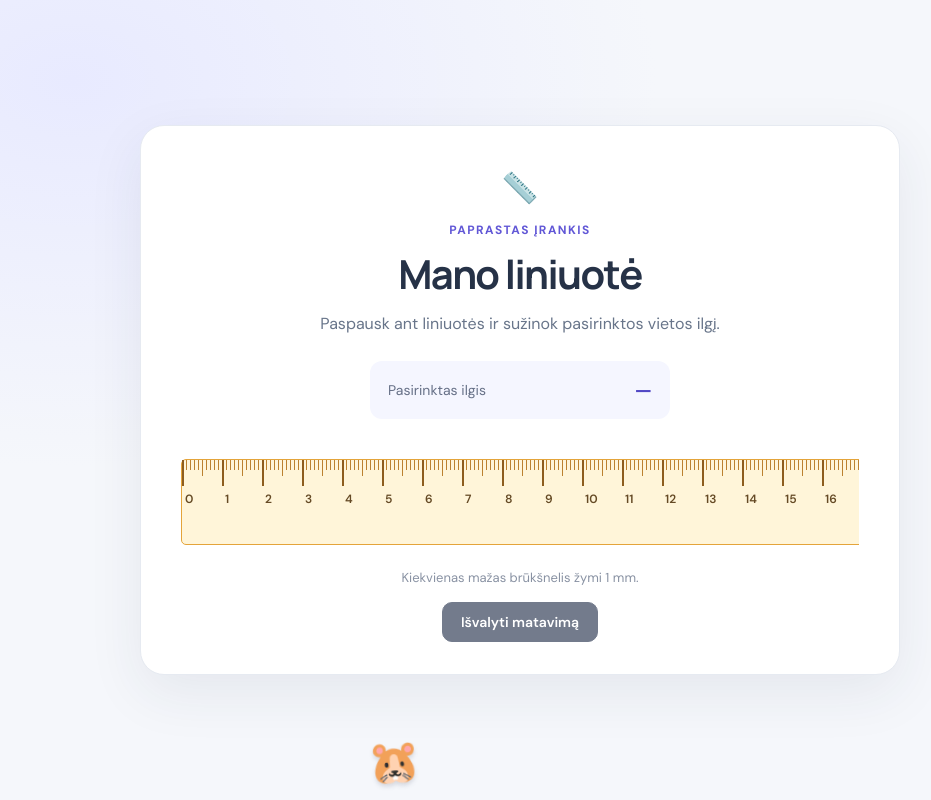
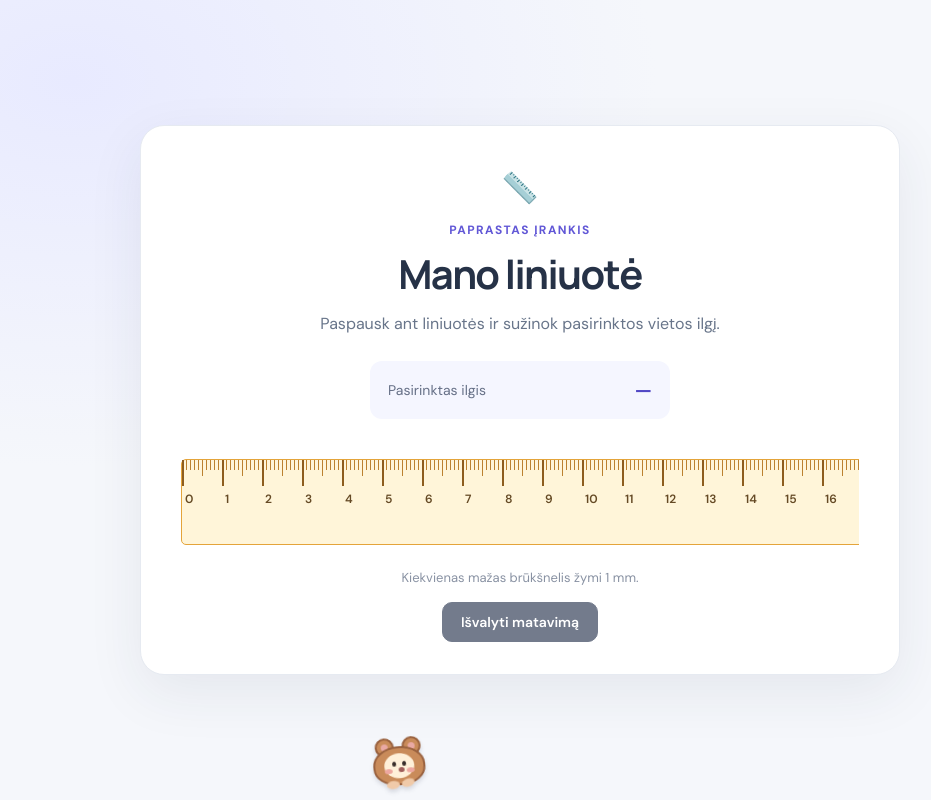
Before and after one commit to neringaraisuotyte-dotcom/mano-liniuote, a React (Vite) app: page / in a window 1280 px wide. Shown: the whole page, without its empty margins (120-1051 px from the left). Built offline with nearby package versions, Linux system fonts and the light colour scheme.

Commit message:
Dar kazkas

```diff
--- a/src/App.jsx
+++ b/src/App.jsx
@@ -76,7 +76,20 @@ function App() {
         </button>
       </section>
       <div className="hamster-runner" aria-hidden="true">
-        <span className="hamster">🐹</span>
+        <span className="hamster">
+          <span className="hamster-ear hamster-ear-left" />
+          <span className="hamster-ear hamster-ear-right" />
+          <span className="hamster-body">
+            <span className="hamster-face" />
+            <span className="hamster-eye hamster-eye-left" />
+            <span className="hamster-eye hamster-eye-right" />
+            <span className="hamster-cheek hamster-cheek-left" />
+            <span className="hamster-cheek hamster-cheek-right" />
+            <span className="hamster-nose" />
+          </span>
+          <span className="hamster-paw hamster-paw-left" />
+          <span className="hamster-paw hamster-paw-right" />
+        </span>
       </div>
     </main>
   )
--- a/src/style.css
+++ b/src/style.css
@@ -103,10 +103,75 @@ h1 { margin: 0; font-family: 'Manrope', sans-serif; font-size: clamp(30px, 6vw,
   animation: hamster-cross-screen 14s linear infinite;
 }
 .hamster {
+  position: relative;
   display: block;
-  font-size: 42px;
+  width: 62px;
+  height: 54px;
   filter: drop-shadow(0 3px 2px rgba(38, 50, 71, .15));
   animation: hamster-bounce .3s ease-in-out infinite alternate;
+}
+.hamster-ear {
+  position: absolute;
+  z-index: 0;
+  top: 2px;
+  width: 19px;
+  height: 19px;
+  border: 2px solid #99613e;
+  border-radius: 50%;
+  background: #c98b5a;
+}
+.hamster-ear::after {
+  position: absolute;
+  inset: 4px;
+  border-radius: 50%;
+  background: #e9a9a4;
+  content: '';
+}
+.hamster-ear-left { left: 8px; }
+.hamster-ear-right { right: 8px; }
+.hamster-body {
+  position: absolute;
+  z-index: 1;
+  bottom: 4px;
+  left: 5px;
+  width: 52px;
+  height: 39px;
+  border: 2px solid #99613e;
+  border-radius: 48% 48% 45% 45%;
+  background: #c98b5a;
+}
+.hamster-face {
+  position: absolute;
+  top: 5px;
+  left: 9px;
+  width: 30px;
+  height: 25px;
+  border-radius: 50%;
+  background: #fff0d9;
+}
+.hamster-eye, .hamster-cheek, .hamster-nose { position: absolute; z-index: 1; }
+.hamster-eye { top: 13px; width: 4px; height: 5px; border-radius: 50%; background: #382d2a; }
+.hamster-eye-left { left: 17px; }
+.hamster-eye-right { right: 17px; }
+.hamster-cheek { top: 20px; width: 8px; height: 5px; border-radius: 50%; background: #eda7a0; }
+.hamster-cheek-left { left: 9px; }
+.hamster-cheek-right { right: 9px; }
+.hamster-nose { top: 19px; left: 23px; width: 6px; height: 5px; border-radius: 50%; background: #9e5d59; }
+.hamster-paw {
+  position: absolute;
+  z-index: 2;
+  bottom: 0;
+  width: 13px;
+  height: 8px;
+  border-radius: 50%;
+  background: #f0caa9;
+  animation: hamster-legs .18s ease-in-out infinite alternate;
+}
+.hamster-paw-left { left: 17px; }
+.hamster-paw-right { right: 17px; animation-delay: .09s; }
+@keyframes hamster-legs {
+  from { transform: translateY(-2px) rotate(-12deg); }
+  to { transform: translateY(1px) rotate(12deg); }
 }
 @keyframes hamster-cross-screen {
   from { transform: translateX(0); }
@@ -118,5 +183,5 @@ h1 { margin: 0; font-family: 'Manrope', sans-serif; font-size: clamp(30px, 6vw,
 }
 @media (prefers-reduced-motion: reduce) {
   .hamster-runner { right: 12px; bottom: 8px; left: auto; animation: none; }
-  .hamster { animation: none; }
+  .hamster, .hamster-paw { animation: none; }
 }
```
